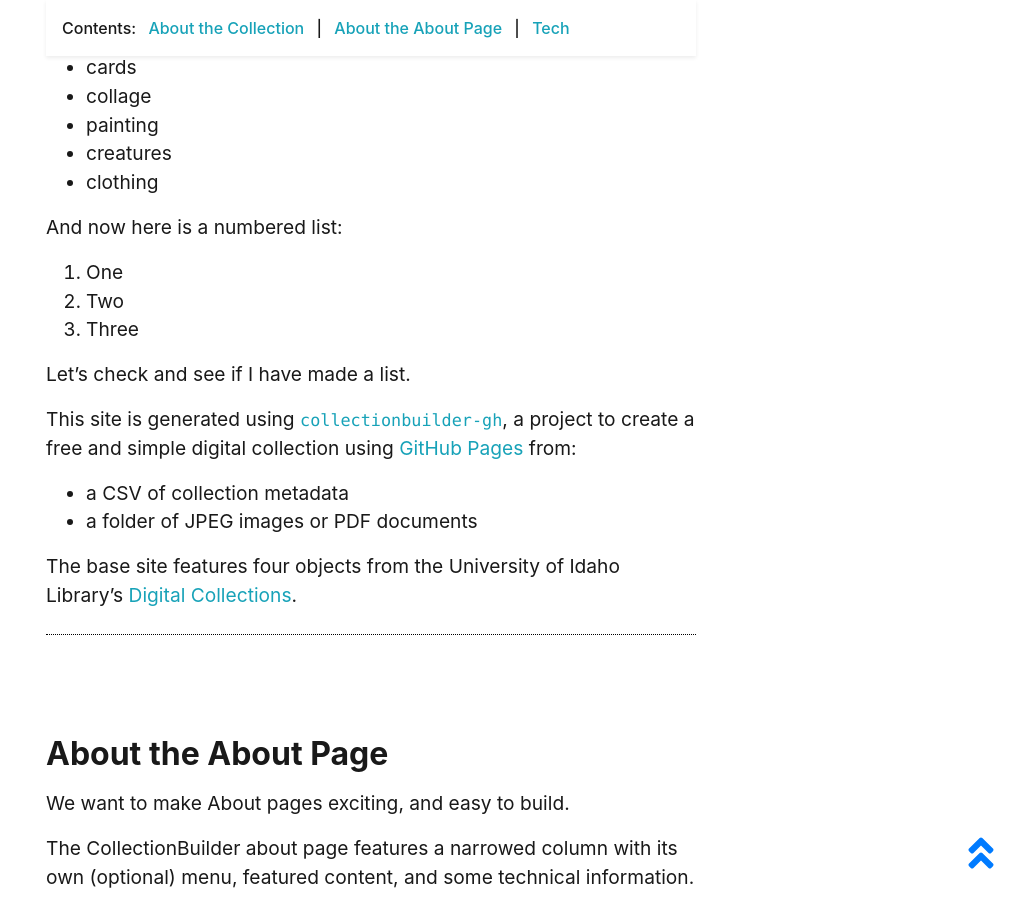
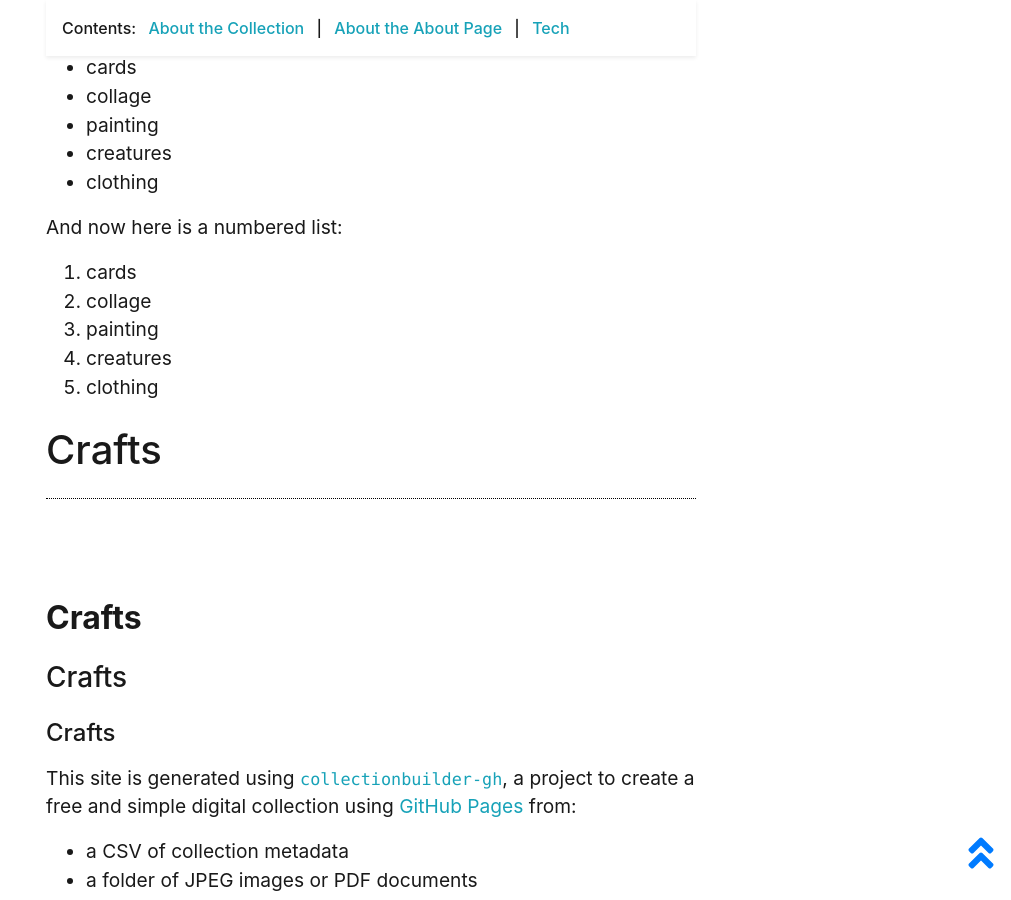
Before and after one commit to CadyFavazzo/cadycrafts, a Jekyll site: the page built from pages/about.md, in a window 1280 px wide and 900 px high, scrolled down 922 px. Shown: the whole window, without its empty margins (269-1280 px from the left). Built offline with Jekyll 4.4.1, drawn with Linux system fonts in a browser that asks for light colours.

Commit message:
list update, playing with levels

```diff
--- a/pages/about.md
+++ b/pages/about.md
@@ -32,12 +32,16 @@ Instead, here are the types of crafts in this collection.
 
 And now here is a numbered list:
 
-1. One
-2. Two
-3. Three
+1. cards
+2. collage
+3. painting
+4. creatures
+5. clothing
 
-Let's check and see if I have made a list.
-
+# Crafts
+## Crafts
+### Crafts
+#### Crafts
 
 This site is generated using [`collectionbuilder-gh`](https://collectionbuilding.github.io/gh/), a project to create a free and simple digital collection using [GitHub Pages](https://pages.github.com/) from:
 
```
